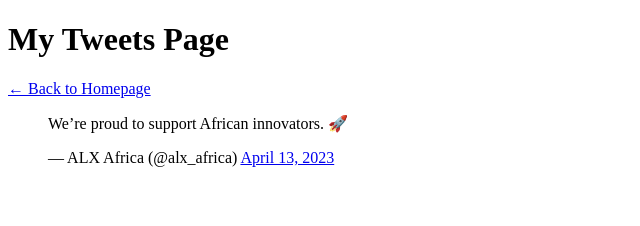
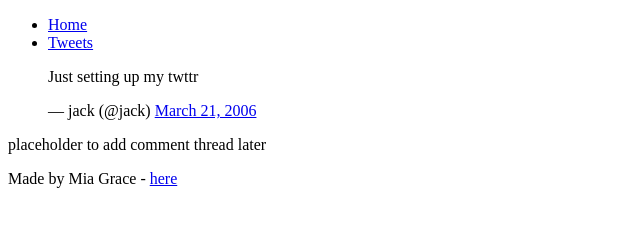
Before and after one commit to MiaGraceDev/My_First_Portfolio, a plain HTML site: page html_basic/tweets.html in a window 1280 px wide. Shown: the whole page, without its empty margins (0-640 px from the left). Drawn offline with Linux system fonts and the light colour scheme.

Commit message:
Fix structure to match checker requirements

```diff
--- a/html_basic/tweets.html
+++ b/html_basic/tweets.html
@@ -2,20 +2,30 @@
 <html lang="en">
 <head>
   <meta charset="UTF-8">
-  <title>Tweets Page</title>
+  <meta name="viewport" content="width=device-width, initial-scale=1.0">
+  <title>My Tweets</title>
 </head>
 <body>
-  <h1>My Tweets Page</h1>
-
-  <!-- link to homepage -->
-  <p><a href="index.html">← Back to Homepage</a></p>
-
-  <!-- embedded tweet -->
-  <blockquote class="twitter-tweet">
-    <p lang="en" dir="ltr">We’re proud to support African innovators. 🚀</p>
-    &mdash; ALX Africa (@alx_africa)
-    <a href="https://twitter.com/alx_africa/status/1646207897431322626?ref_src=twsrc%5Etfw">April 13, 2023</a>
-  </blockquote>
-  <script async src="https://platform.twitter.com/widgets.js" charset="utf-8"></script>
+  <header>
+    <ul>
+      <li><a href="index.html">Home</a></li>
+      <li><a href="tweets.html">Tweets</a></li>
+    </ul>
+  </header>
+  <main>
+    <article>
+      <blockquote class="twitter-tweet">
+        <p lang="en" dir="ltr">Just setting up my twttr</p>&mdash; jack (@jack)
+        <a href="https://twitter.com/jack/status/20?ref_src=twsrc%5Etfw">March 21, 2006</a>
+      </blockquote>
+      <script async src="https://platform.twitter.com/widgets.js" charset="utf-8"></script>
+    </article>
+    <aside>
+      <p>placeholder to add comment thread later</p>
+    </aside>
+  </main>
+  <footer>
+    <p>Made by Mia Grace - <a href="https://github.com/MiaGraceDev" target="_blank">here</a></p>
+  </footer>
 </body>
 </html>
```
